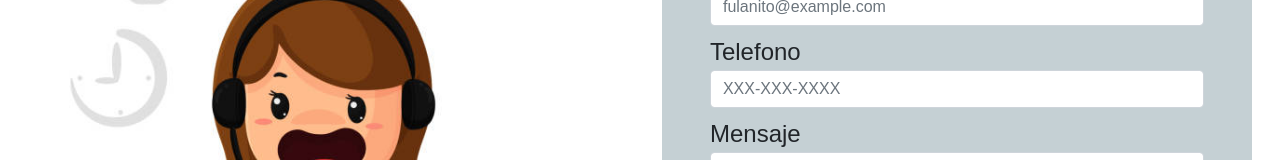
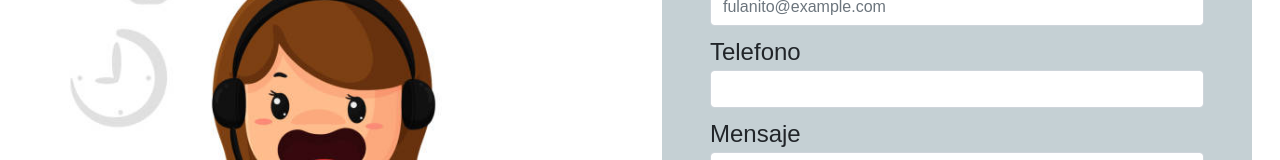
Before and after one commit to Ale1021/Manipulacion-del-DOM, a plain HTML site: page index.html in a window 1280 px wide. Shown: the part 224-384 px from the top of the page. Drawn offline with Linux system fonts and the light colour scheme.

Commit message:
Add files via upload

```diff
--- a/index.html
+++ b/index.html
@@ -27,7 +27,7 @@
             </div>
             <div class="mt-2 form-group">
                 <label for="telefono">Telefono</label>
-                <input type="tel" pattern="[0-9]{3}-[0-9]{3}-[0-9]{4}" placeholder="XXX-XXX-XXXX" class="form-control" id="telefono">
+                <input type="tel" pattern="[0-9]{3}[0-9]{3}[0-9]{4}" class="form-control" id="telefono">
             </div>
             <div class="mt-2 form-group">
                 <label for="message">Mensaje</label>
```
